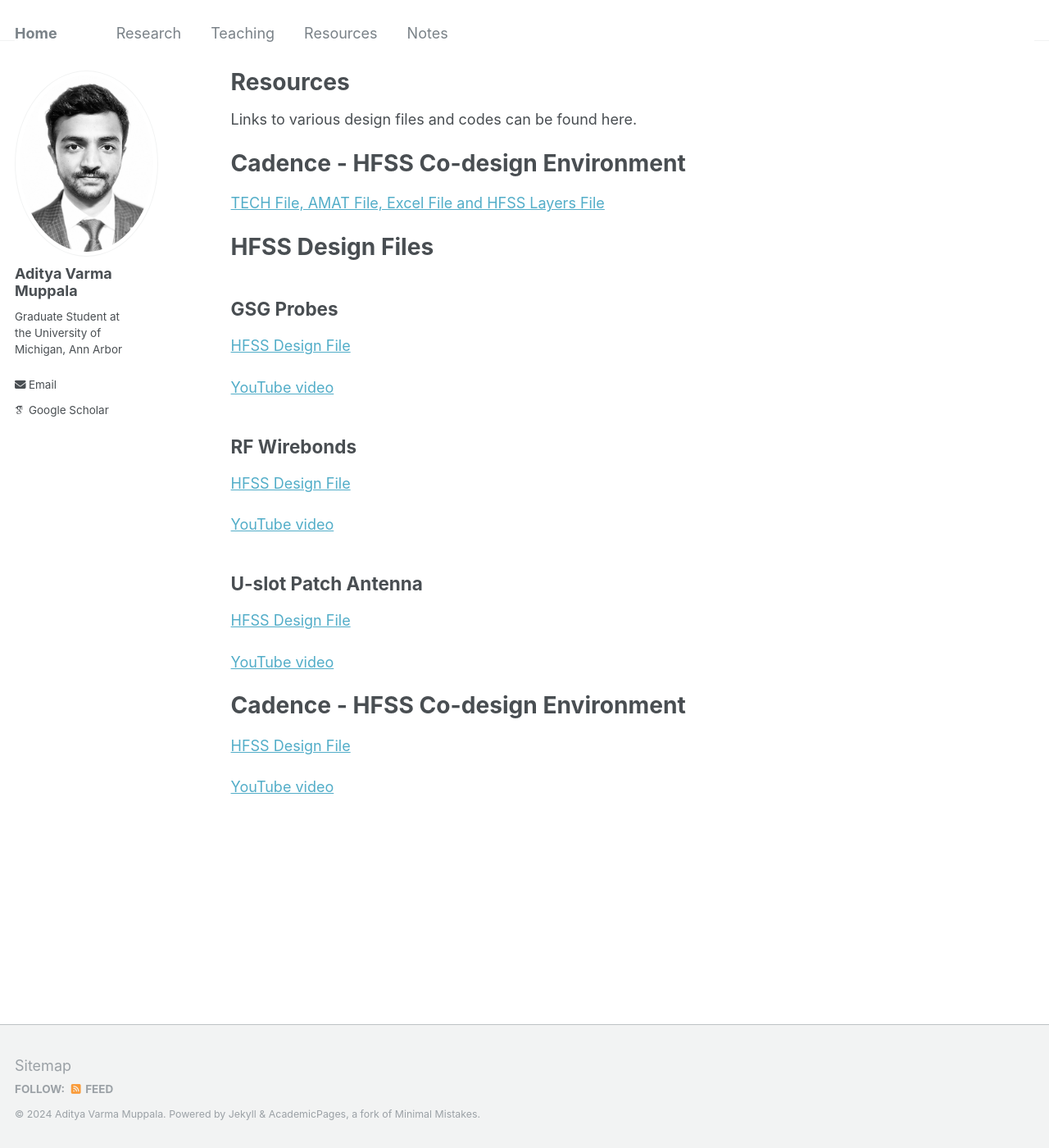
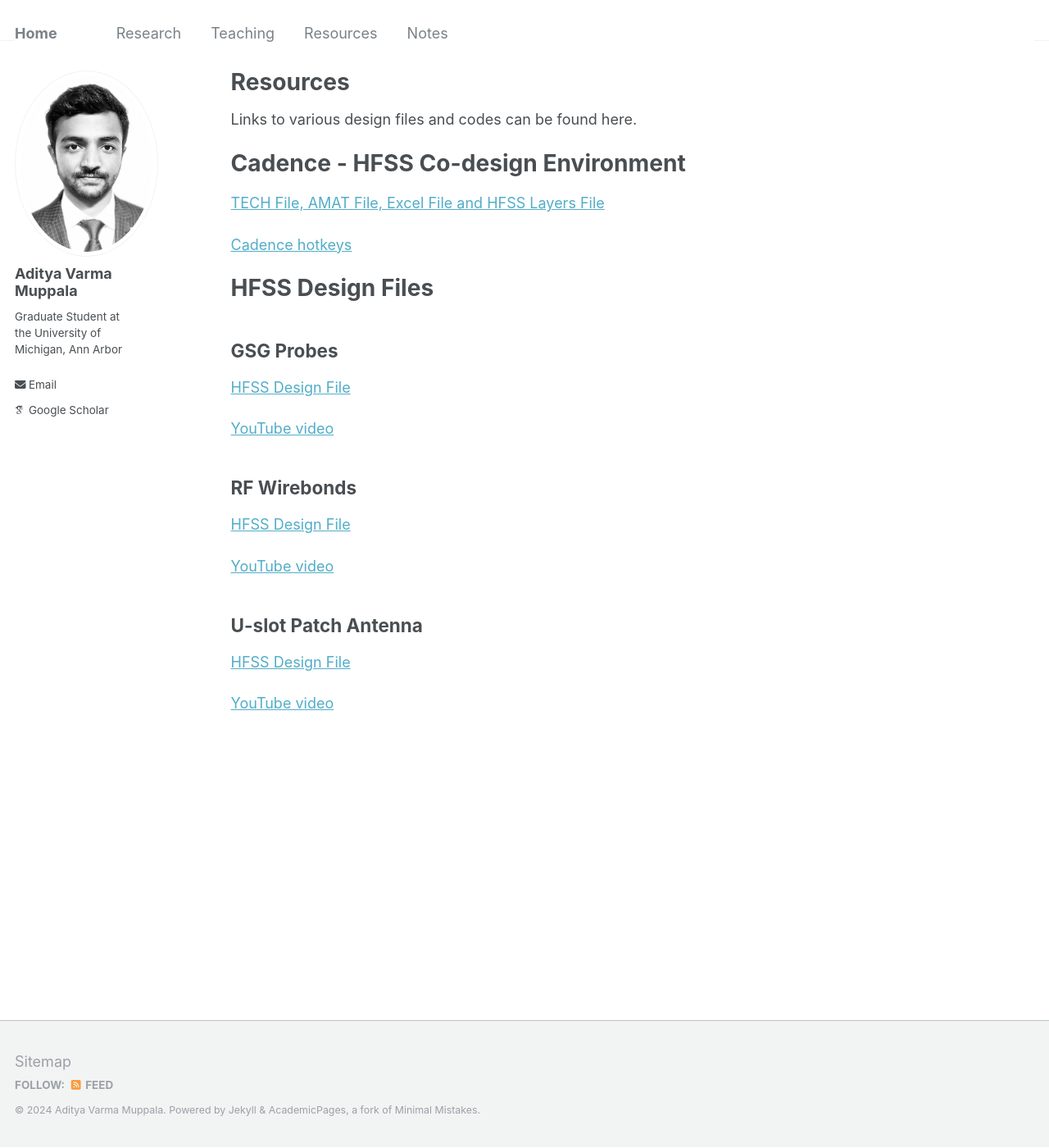
Before and after one commit to AdityaMuppala/adityamuppala.github.io, a Jekyll site: the page built from _pages/resources.md, in a window 1280 px wide and 1400 px high. Shown: the whole window at 82% size. Built offline with Jekyll 4.4.1, drawn with Linux system fonts in a browser that asks for light colours; some web fonts are replaced.

Commit message:
Update resources.md

```diff
--- a/_pages/resources.md
+++ b/_pages/resources.md
@@ -10,6 +10,8 @@ Links to various design files and codes can be found here.
 # Cadence - HFSS Co-design Environment
 
 [TECH File, AMAT File, Excel File and HFSS Layers File](https://drive.google.com/file/d/1t6NSAoJyecMixxWz2D-BhlAQQK7elYIm/view?usp=sharing)
+
+[Cadence hotkeys](https://miscircuitos.com/cadence-keyboard-shortcuts-keybinds-go-faster/)
 
 # HFSS Design Files
 
@@ -30,9 +32,3 @@ Links to various design files and codes can be found here.
 [HFSS Design File](https://drive.google.com/file/d/18taGTOq4XmcNEPyBlnNzjpM5brWA3nZ8/view?usp=sharing)
 
 [YouTube video](https://youtu.be/XuhcbfpZF-8)
-
-# Cadence - HFSS Co-design Environment
-
-[HFSS Design File](https://drive.google.com/file/d/18taGTOq4XmcNEPyBlnNzjpM5brWA3nZ8/view?usp=sharing)
-
-[YouTube video](https://youtu.be/XuhcbfpZF-8)
```
